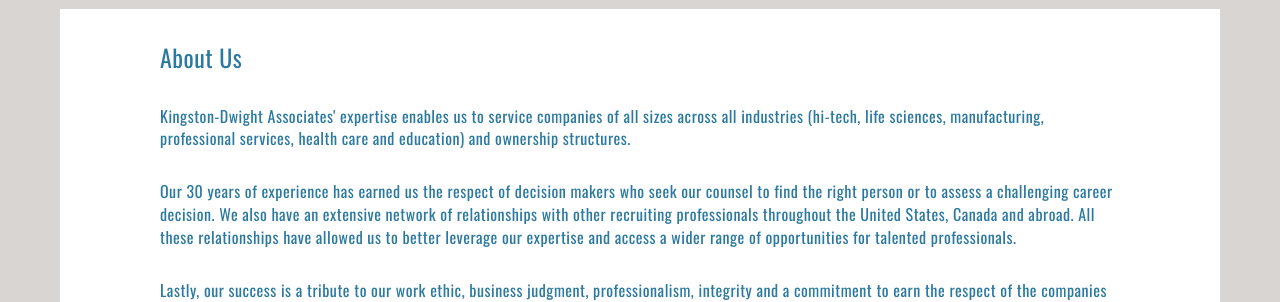
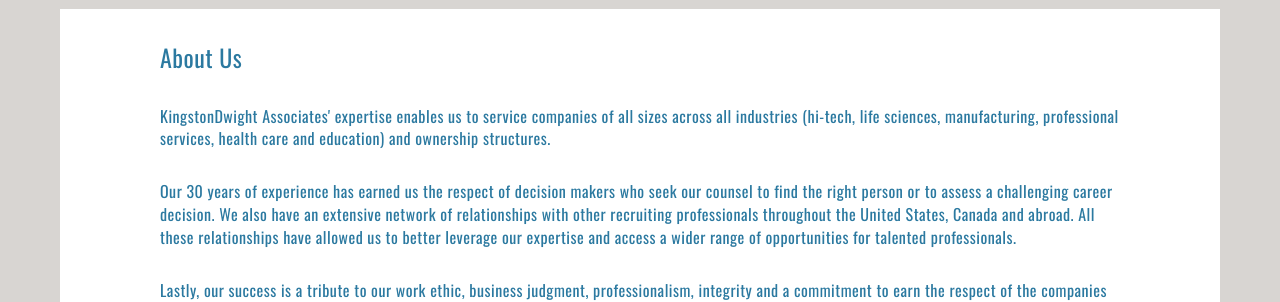
Before and after one commit to kingstondwight/site, a Jekyll site: the page built from index.html, in a window 1280 px wide. Shown: the part 1133-1435 px from the top of the page. Built offline with Jekyll 4.4.1, drawn with Linux system fonts in a browser that asks for light colours; nearby versions of some CDN libraries; some web fonts are replaced; a script that is not in the unit is left out; some of the changed lines change nothing that is shown.

Commit message:
Update from Forestry.io jhyde@kingstondwight.com updated index.html

```diff
--- a/index.html
+++ b/index.html
@@ -2,8 +2,13 @@
 layout: page
 title: Kingston Dwight Associates
 permalink: "/"
+text: []
+images: []
+banner: ''
+cta: ''
+date:
+
 ---
-
 <!-- Home Hero Banner Start -->
 <section class="homeBanner">
   <h3 class="wrapper">Recruiting Excellence</h3>
@@ -66,7 +71,7 @@
   <div class="row col-xs-12 wrapper">
       <div class="content-container">
       <h2>About Us</h2>
-      <p>Kingston-Dwight Associates' expertise enables us to service companies of all sizes across all industries (hi-tech, life sciences, manufacturing, professional services, health care and education) and ownership structures.</p>
+      <p>KingstonDwight Associates' expertise enables us to service companies of all sizes across all industries (hi-tech, life sciences, manufacturing, professional services, health care and education) and ownership structures.</p>
 
       <p>
         Our 30 years of experience has earned us the respect of decision makers who seek our counsel to find the right
```
